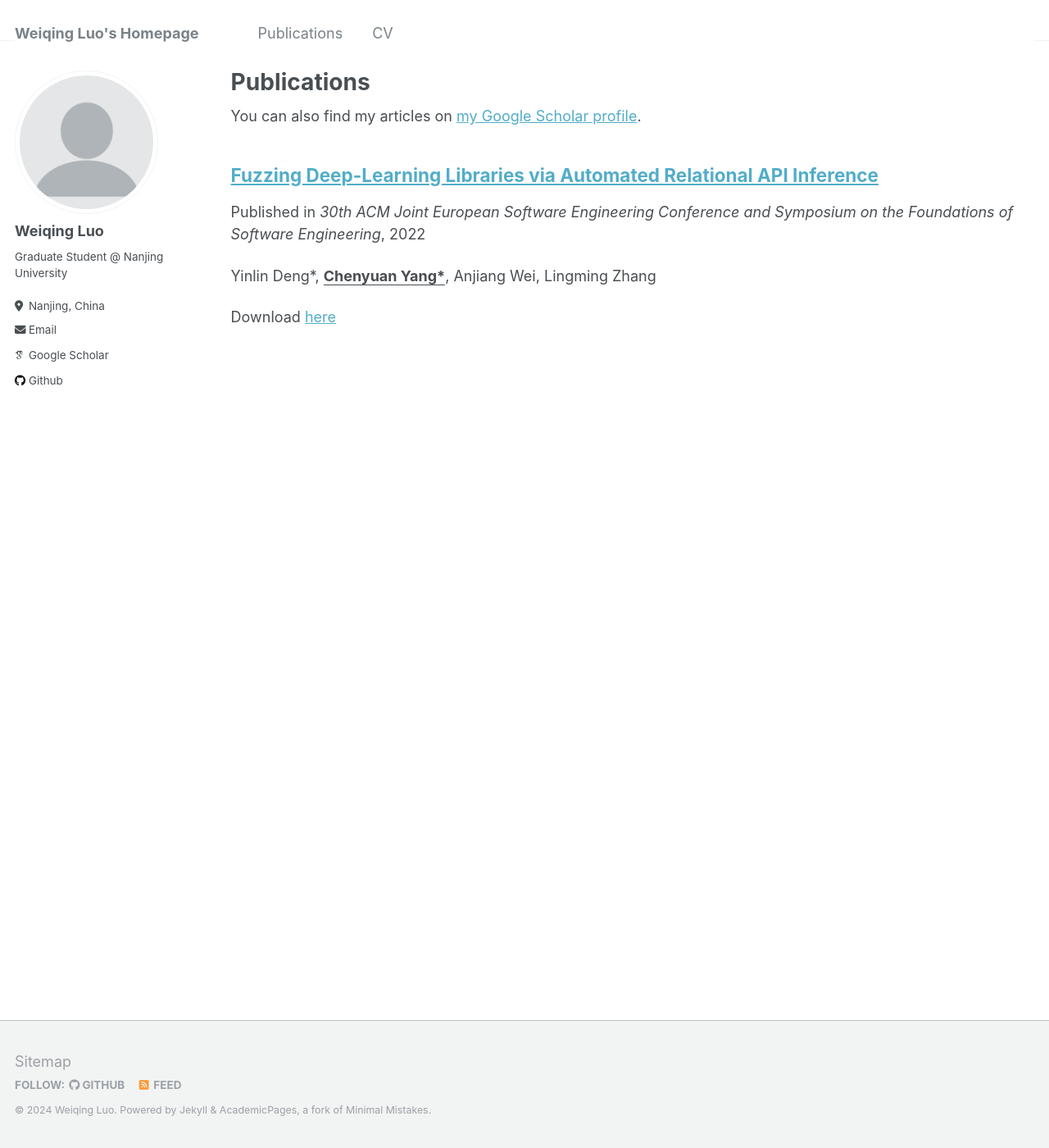
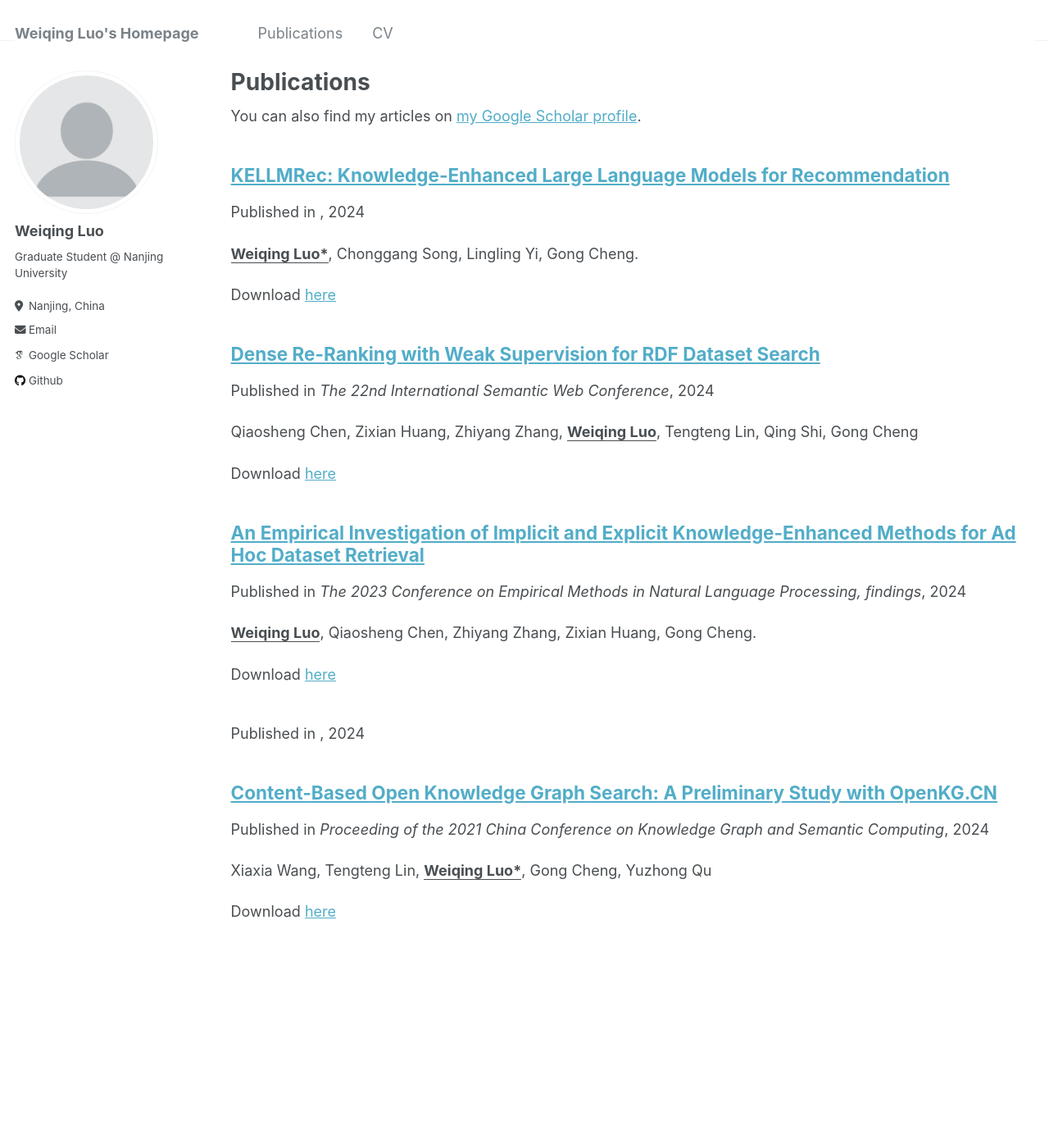
Before and after one commit to Hcnaeg/Hcnaeg.github.io, a Jekyll site: the page built from _pages/publications.md, in a window 1280 px wide and 1400 px high. Shown: the whole window at 82% size. Built offline with Jekyll 4.4.1, drawn with Linux system fonts in a browser that asks for light colours; some web fonts are replaced.

Commit message:
update paper info

```diff
--- a/_publications/2021-ccks-content.md
+++ b/_publications/2021-ccks-content.md
@@ -1,18 +1,17 @@
-- **[CCKS'21]** Content-Based Open Knowledge Graph Search: A Preliminary Study with OpenKG.CN \\
-Xiaxia Wang, Tengteng Lin, **Weiqing Luo**, Gong Cheng, Yuzhong Qu \\
-[[paper](https://doi.org/10.1007/978-981-16-6471-7_8)]
-[[proceedings](https://link.springer.com/chapter/10.1007/978-981-16-6471-7_8)]
-[[BibTeX](https://dblp.org/rec/conf/ccks/0001LL0Q21.html?view=bibtex)]
-
-
 ---
 title: "Content-Based Open Knowledge Graph Search: A Preliminary Study with OpenKG.CN"
 collection: publications
 excerpt: 'Xiaxia Wang, Tengteng Lin, <u><b>Weiqing Luo*</b></u>, Gong Cheng, Yuzhong Qu'
-time: '2022'
-<!-- date: 2022-11-01 -->
+time: '2021'
+# <!-- date: 2022-11-01 -->
 venue: 'Proceeding of the 2021 China Conference on Knowledge Graph and Semantic Computing'
-paperurl: '/files/FSE22-DeepREL.pdf'
-<!-- codeurl: 'https://github.com/ise-uiuc/DeepREL' -->
+paperurl: '/files/2021_CCKS_OpenKG.pdf'
+# <!-- codeurl: 'https://github.com/ise-uiuc/DeepREL' -->
 short: 'CCKS 2021'
 ---
+
+<!-- - **[CCKS'21]** Content-Based Open Knowledge Graph Search: A Preliminary Study with OpenKG.CN \\
+Xiaxia Wang, Tengteng Lin, **Weiqing Luo**, Gong Cheng, Yuzhong Qu \\
+[[paper](https://doi.org/10.1007/978-981-16-6471-7_8)]
+[[proceedings](https://link.springer.com/chapter/10.1007/978-981-16-6471-7_8)]
+[[BibTeX](https://dblp.org/rec/conf/ccks/0001LL0Q21.html?view=bibtex)] -->
--- a/_publications/2022-di-ckgse.md
+++ b/_publications/2022-di-ckgse.md
@@ -1,3 +1,16 @@
+---
+title: "CKGSE: A Prototype Search Engine for Chinese Knowledge Graphs"
+collection: publications
+excerpt: 'Xiaxia Wang, Tengteng Lin, <u><b>Weiqing Luo*</b></u>, Gong Cheng, Yuzhong Qu'
+time: '2021'
+<!-- date: 2022-11-01 -->
+venue: 'Proceeding of the 2021 China Conference on Knowledge Graph and Semantic Computing'
+paperurl: '/files/2021_CCKS_OpenKG.pdf'
+<!-- codeurl: 'https://github.com/ise-uiuc/DeepREL' -->
+short: 'CCKS 2021'
+---
+
+
 - **[DI'22]** CKGSE: A Prototype Search Engine for Chinese Knowledge Graphs \\
 Xiaxia Wang, Tengteng Lin, **Weiqing Luo**, Gong Cheng, Yuzhong Qu \\
 [[paper](https://direct.mit.edu/dint/article-pdf/4/1/41/1985087/dint_a_00118.pdf)]
--- a/_publications/2022-test.md
+++ /dev/null
@@ -1,11 +0,0 @@
----
-title: "Fuzzing Deep-Learning Libraries via Automated Relational API Inference"
-collection: publications
-excerpt: 'Yinlin Deng*, <u><b>Chenyuan Yang*</b></u>, Anjiang Wei, Lingming Zhang'
-time: 'Nov 2022'
-date: 2022-11-01
-venue: '30th ACM Joint European Software Engineering Conference and Symposium on the Foundations of Software Engineering'
-paperurl: '/files/FSE22-DeepREL.pdf'
-codeurl: 'https://github.com/ise-uiuc/DeepREL'
-short: 'ESEC/FSE 2022'
----
--- a/_publications/2023-emnlp-emprical.md
+++ b/_publications/2023-emnlp-emprical.md
@@ -0,0 +1,11 @@
+---
+title: "An Empirical Investigation of Implicit and Explicit Knowledge-Enhanced Methods for Ad Hoc Dataset Retrieval"
+collection: publications
+excerpt: '<u><b>Weiqing Luo</b></u>, Qiaosheng Chen, Zhiyang Zhang, Zixian Huang, Gong Cheng.'
+time: '2023'
+# <!-- date: 2022-11-01 -->
+venue: 'The 2023 Conference on Empirical Methods in Natural Language Processing, findings'
+paperurl: '/files/2023_EMNLP_Emp.pdf'
+# <!-- codeurl: 'https://github.com/ise-uiuc/DeepREL' -->
+short: 'Findings of EMNLP 2023'
+---
--- a/_publications/2023-iswc-DR.md
+++ b/_publications/2023-iswc-DR.md
@@ -1,3 +1,17 @@
+---
+title: "Dense Re-Ranking with Weak Supervision for RDF Dataset Search"
+collection: publications
+excerpt: 'Qiaosheng Chen, Zixian Huang, Zhiyang Zhang, <u><b>Weiqing Luo</b></u>, Tengteng Lin, Qing Shi, Gong Cheng'
+time: '2023'
+# <!-- date: 2022-11-01 -->
+venue: 'The 22nd International Semantic Web Conference'
+paperurl: '/files/2023_ISWC_DR.pdf'
+codeurl: 'https://github.com/nju-websoft/DR2'
+short: 'ISWC 2023 <u><b>Best Research Paper Nominee</b></u>'
+---
+
+
+
 - **[ISWC'23 Best Research Paper Nominee]** Dense Re-Ranking with Weak Supervision for RDF Dataset Search \\
 Qiaosheng Chen, Zixian Huang, Zhiyang Zhang, **Weiqing Luo**, Tengteng Lin, Qing Shi, Gong Cheng \\
 [[paper](https://doi.org/10.1007/978-3-031-47240-4_2)]
--- a/_publications/2024-preprint-kellmrec.md
+++ b/_publications/2024-preprint-kellmrec.md
@@ -0,0 +1,11 @@
+---
+title: "KELLMRec: Knowledge-Enhanced Large Language Models for Recommendation"
+collection: publications
+excerpt: '<u><b>Weiqing Luo*</b></u>, Chonggang Song, Lingling Yi, Gong Cheng.'
+time: '2024'
+# <!-- date: 2022-11-01 -->
+# venue: 'The 47th International ACM SIGIR Conference on Research and Development in Information Retrieval'
+paperurl: '/files/2024_arxiv_KELLMRec.pdf'
+# codeurl: 'https://github.com/nju-websoft/ACORDAR-2'
+short: 'Preprint 2024'
+---
```
